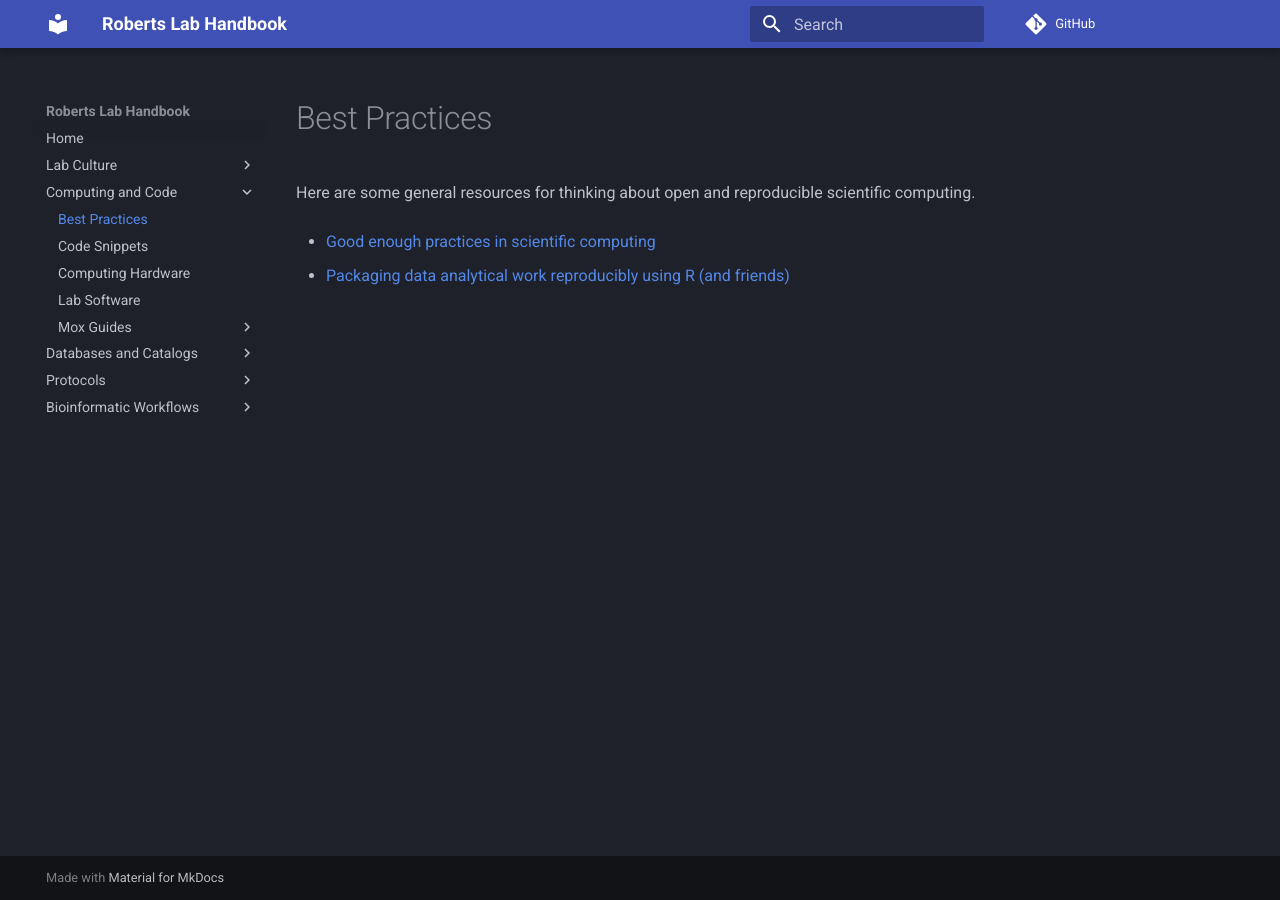
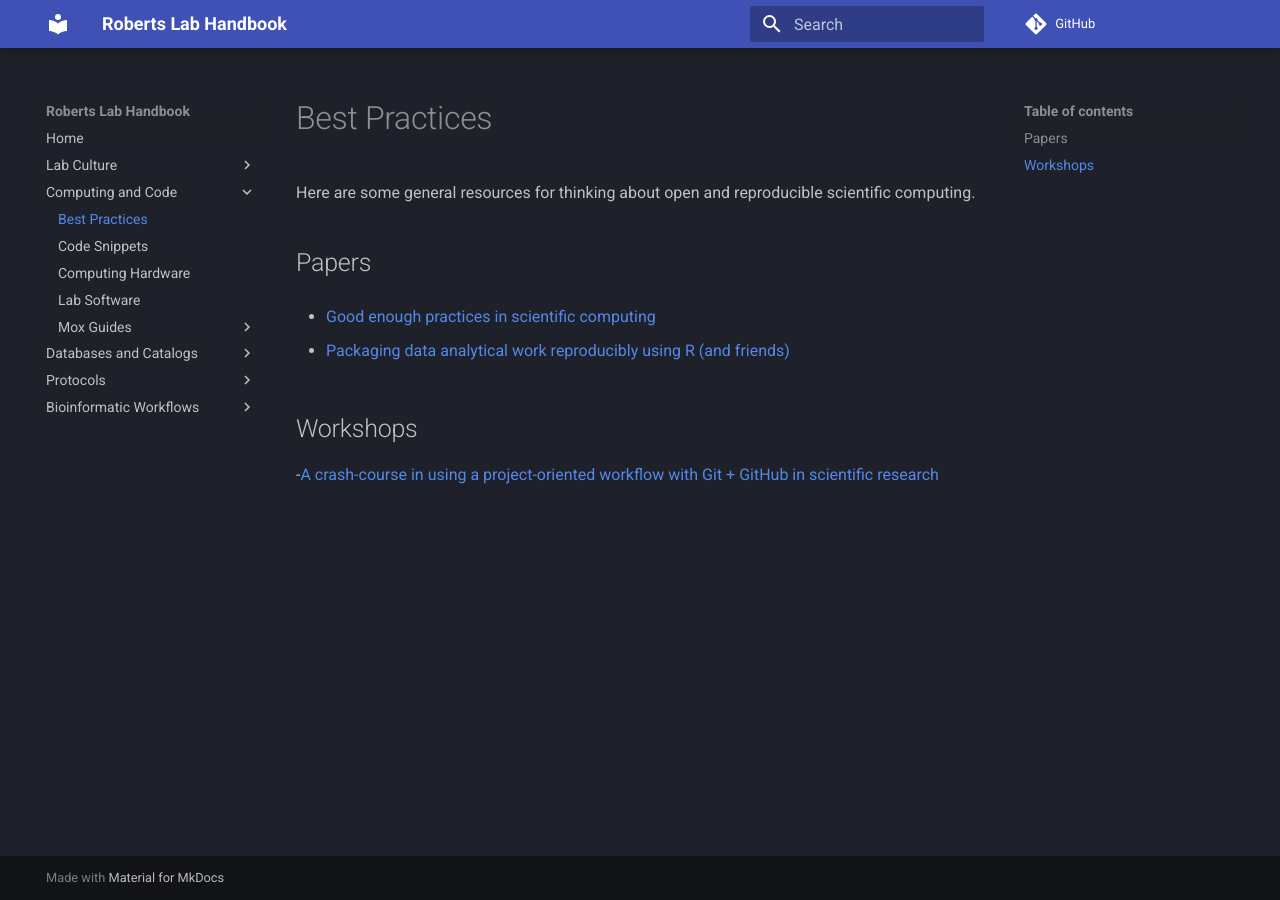
Before and after one commit to RobertsLab/resources, an MkDocs documentation site: the page built from docs/Computing-Best-Practices.md, in a window 1280 px wide. Built offline with MkDocs 1.6.1 and Material for MkDocs 9.7.7, drawn with Linux system fonts in a browser that asks for light colours; comment, search, counter and statistics services are not loaded.

Commit message:
Update Computing-Best-Practices.md

```diff
--- a/docs/Computing-Best-Practices.md
+++ b/docs/Computing-Best-Practices.md
@@ -2,6 +2,13 @@
 
 Here are some general resources for thinking about open and reproducible scientific computing.
 
+## Papers
+
 - [Good enough practices in scientific computing](https://journals.plos.org/ploscompbiol/article?id=10.1371/journal.pcbi.1005510)
 
 - [Packaging data analytical work reproducibly using R (and friends)](https://peerj.com/preprints/3192/)
+
+
+## Workshops
+
+-[A crash-course in using a project-oriented workflow with Git + GitHub in scientific research](https://github.com/OARS-SAFS/projects-with-github)
```
